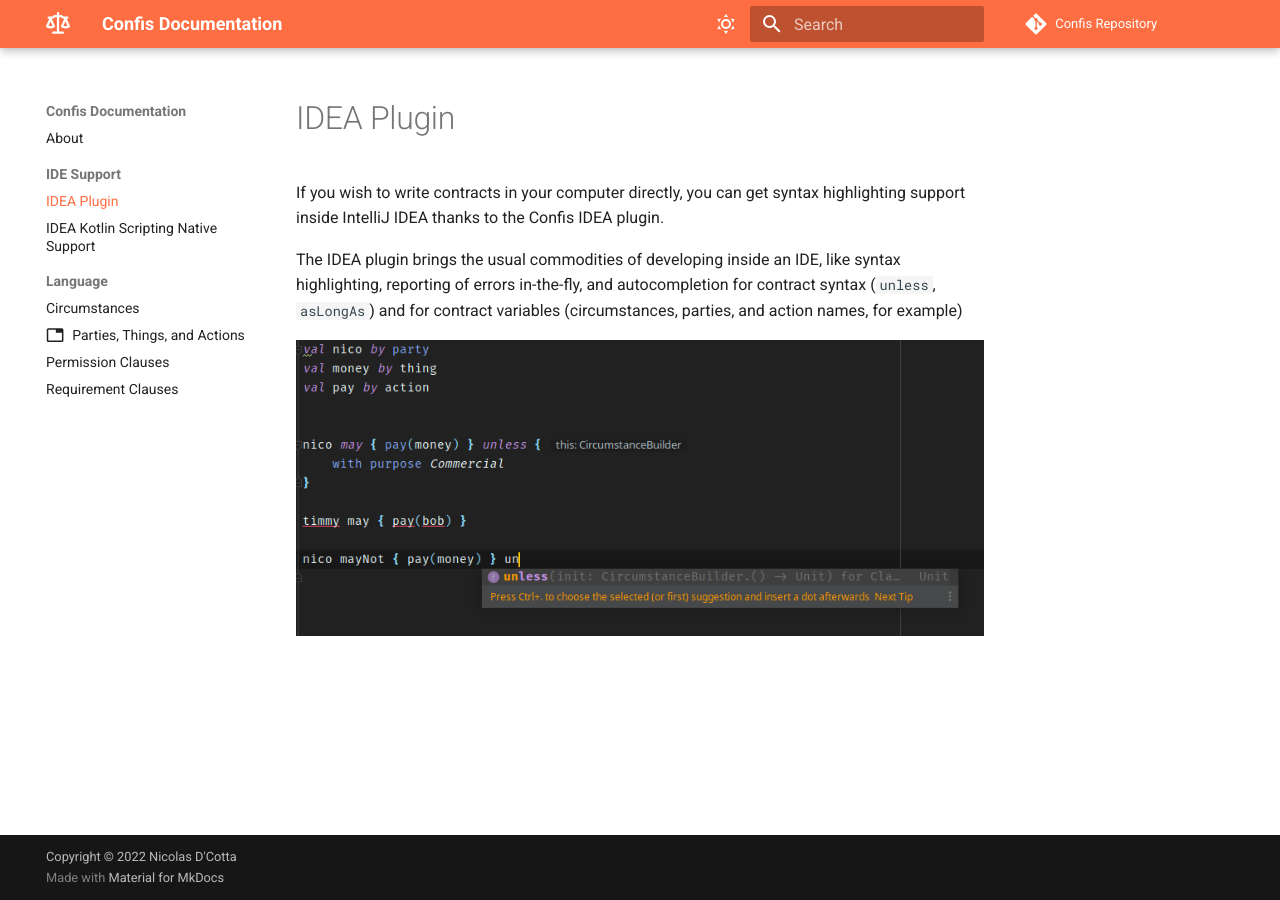
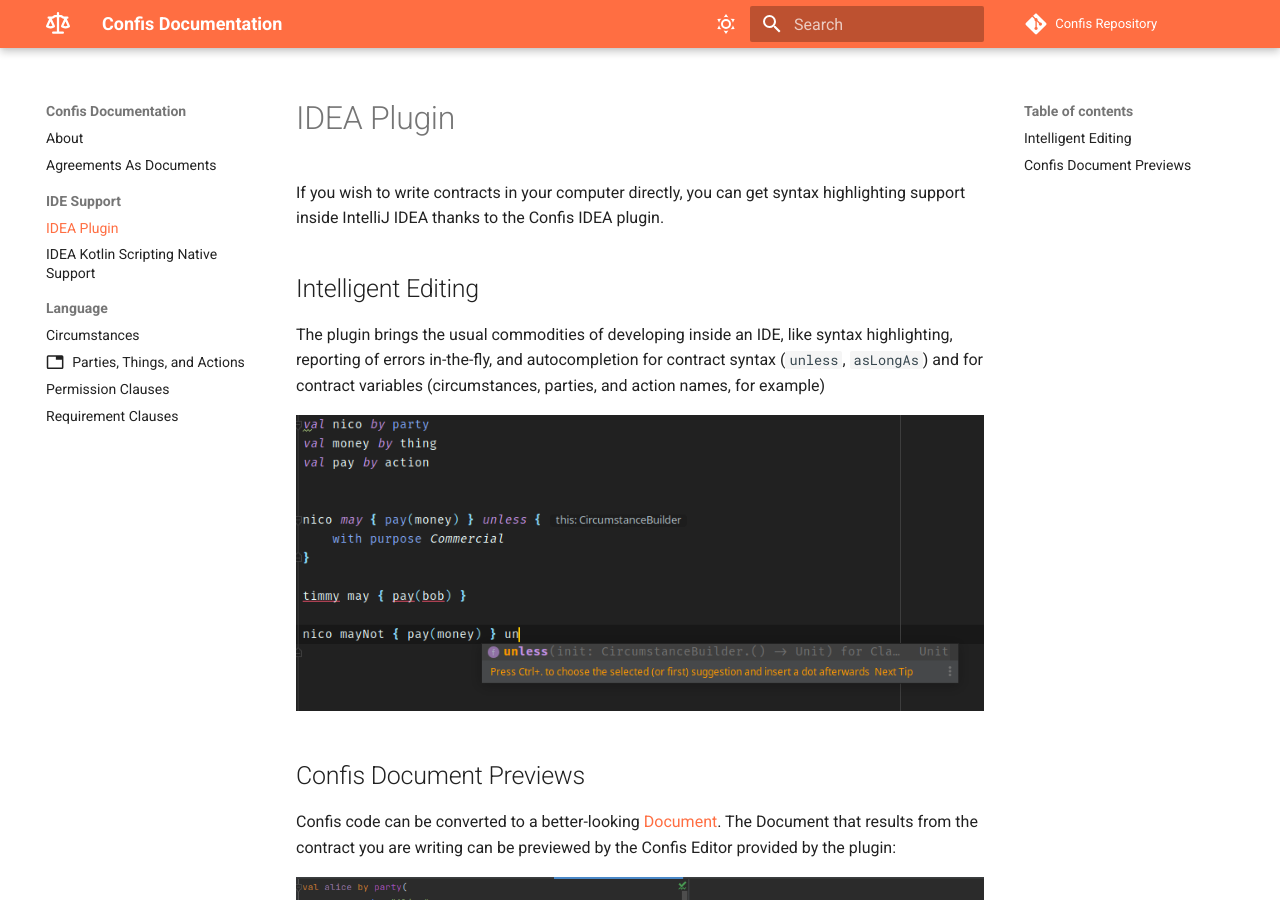
Before and after one commit to cottand/Confis, an MkDocs documentation site: the page built from docs/src/doc/docs/IDE Support/IDEAPlugin.md, in a window 1280 px wide and 900 px high. Built offline with MkDocs 1.6.1 and Material for MkDocs 9.7.7, drawn with Linux system fonts in a browser that asks for light colours; comment, search, counter and statistics services are not loaded; the version menu is left out.

Commit message:
docs for rendering

```diff
--- a/docs/src/doc/docs/IDE Support/IDEAPlugin.md
+++ b/docs/src/doc/docs/IDE Support/IDEAPlugin.md
@@ -2,6 +2,15 @@
 
 If you wish to write contracts in your computer directly, you can get syntax highlighting support inside IntelliJ IDEA thanks to the Confis IDEA plugin.
 
-The IDEA plugin brings the usual commodities of developing inside an IDE, like syntax highlighting, reporting of errors in-the-fly, and autocompletion for contract syntax (`unless`, `asLongAs`) and for contract variables (circumstances, parties, and action names, for example)
+## Intelligent Editing
+
+The plugin brings the usual commodities of developing inside an IDE, like syntax highlighting, reporting of errors in-the-fly, and autocompletion for contract syntax (`unless`, `asLongAs`) and for contract variables (circumstances, parties, and action names, for example)
 
 ![Syntax highlighting in action](../pics/syntax.png)
+
+## Confis Document Previews
+
+Confis code can be converted to a better-looking [Document](../AgreementsAsDocuments.md). The Document that results from the contract you are writing can be previewed by the Confis Editor provided by the plugin:
+
+![Document Preview](../pics/documentPreviewZoomed.png)
+![Confis Editor](../pics/contractRenderedIdea.png)
```
Also changed, not shown: docs/src/doc/docs/AgreementsAsDocuments.md (added, +77 -0 lines), docs/src/doc/docs/pics/contractRenderedIdea.png (added), docs/src/doc/docs/pics/documentPreviewZoomed.png (added), 1 other file.
